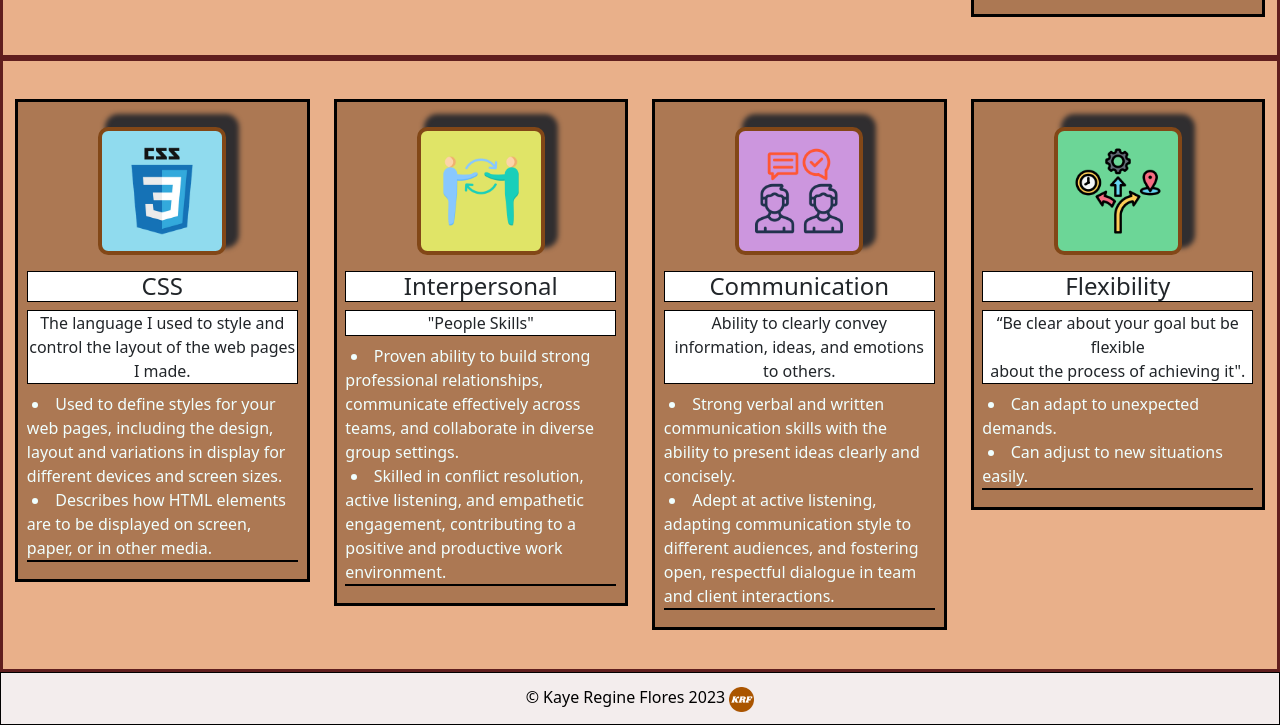
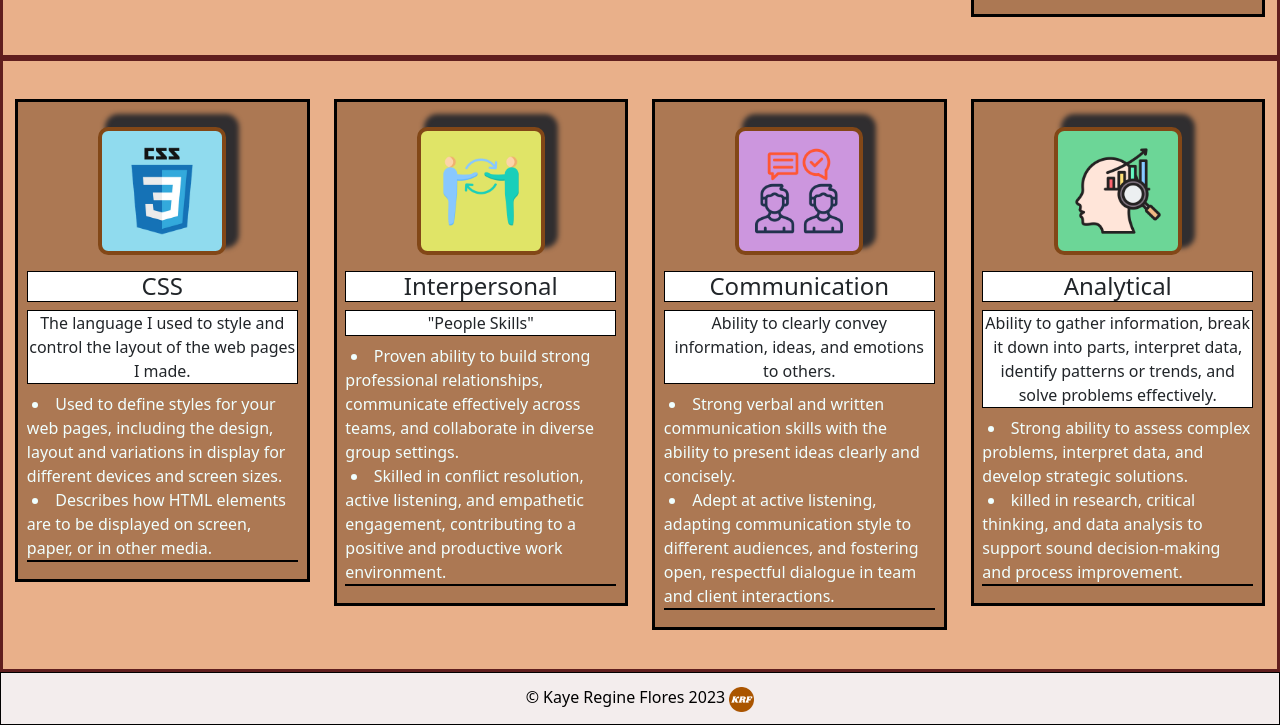
Before and after one commit to kayneflowers/SkillCards, a plain HTML site: page index.html in a window 1280 px wide. Shown: the part 579-1304 px from the top of the page. Drawn offline with nearby package versions, Linux system fonts and the light colour scheme.

Commit message:
Update index.html

```diff
--- a/index.html
+++ b/index.html
@@ -120,12 +120,11 @@
 
                 <div class="col-lg-3 col-md-4">
                     <div class="skill-cards">
-                        <img class="skill-image3" src="icons/flexibility.png" alt="Flexibility">
-                        <h4>Flexibility</h4>
-                        <p>“Be clear about your goal but be flexible<br>
-                             about the process of achieving it".
-                            <li>Can adapt to unexpected demands.</li>
-                            <li>Can adjust to new situations easily.</li>
+                        <img class="skill-image3" src="icons/analytical.png" alt="Analytical">
+                        <h4>Analytical</h4>
+                        <p>Ability to gather information, break it down into parts, interpret data, identify patterns or trends, and solve problems effectively.
+                            <li>Strong ability to assess complex problems, interpret data, and develop strategic solutions.</li>
+                            <li>killed in research, critical thinking, and data analysis to support sound decision-making and process improvement.</li>
                         </p>
                     </div>
                 </div>
```
